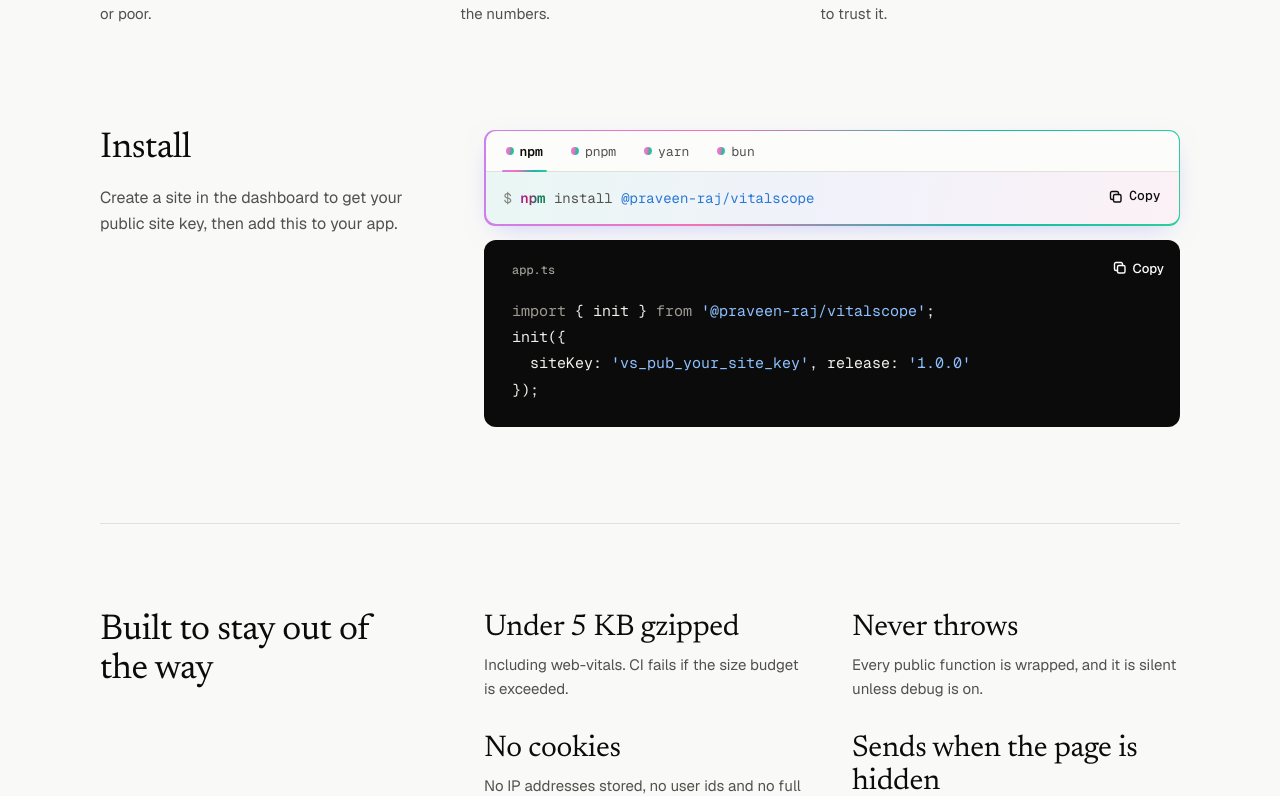
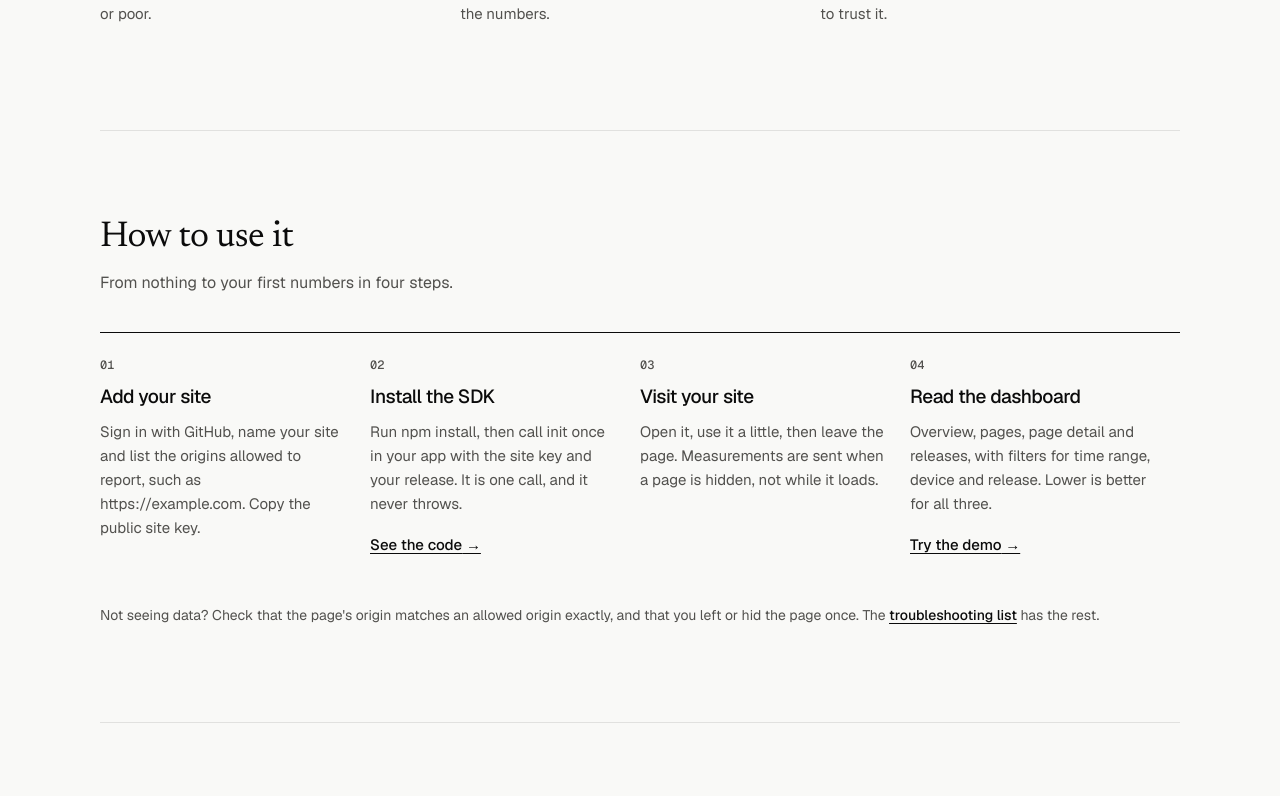
Before and after one commit to praveen-raj-r/vitalscope, a Next.js app in the folder apps/web/: page / in a window 1280 px wide. Shown: the part 966-1762 px from the top of the page. Built offline with nearby package versions, Linux system fonts and the light colour scheme.

Commit message:
feat: add usage steps section to enhance onboarding experience

```diff
--- a/apps/web/src/app/page.tsx
+++ b/apps/web/src/app/page.tsx
@@ -29,6 +29,29 @@ const QUESTIONS = [
   {
     title: "Did the last release help?",
     text: "Two releases side by side, with the change in percent and the sample size, so you know when to trust it.",
+  },
+];
+
+const STEPS = [
+  {
+    title: "Add your site",
+    text: "Sign in with GitHub, name your site and list the origins allowed to report, such as https://example.com. Copy the public site key.",
+  },
+  {
+    title: "Install the SDK",
+    text: "Run npm install, then call init once in your app with the site key and your release. It is one call, and it never throws.",
+    href: "#install",
+    link: "See the code",
+  },
+  {
+    title: "Visit your site",
+    text: "Open it, use it a little, then leave the page. Measurements are sent when a page is hidden, not while it loads.",
+  },
+  {
+    title: "Read the dashboard",
+    text: "Overview, pages, page detail and releases, with filters for time range, device and release. Lower is better for all three.",
+    href: "/demo",
+    link: "Try the demo",
   },
 ];
 
@@ -279,8 +302,62 @@ export default function Home() {
         </section>
 
         <section
+          aria-labelledby="how-to-use"
+          className="border-t border-vz-border py-12 md:pb-24 md:pt-22"
+        >
+          <h2
+            id="how-to-use"
+            className={`mb-2.5 text-[28px] leading-[1.12] tracking-[-0.015em] md:mb-3 md:text-4xl md:leading-[1.1] ${SERIF}`}
+          >
+            How to use it
+          </h2>
+          <p className="mb-5 max-w-130 text-pretty text-[15px] leading-[1.6] text-vz-ink-2 md:mb-9 md:text-base">
+            From nothing to your first numbers in four steps.
+          </p>
+          <ol className="grid border-t border-vz-ink md:grid-cols-4">
+            {STEPS.map((step, i) => (
+              <li
+                key={step.title}
+                className="border-b border-vz-border py-4.5 md:border-b-0 md:pb-2 md:pl-0 md:pr-6 md:pt-6"
+              >
+                <div
+                  className={`text-[11px] font-medium text-vz-ink-2 md:text-xs ${MONO}`}
+                >
+                  {String(i + 1).padStart(2, "0")}
+                </div>
+                <h3 className="mb-1.5 mt-2 text-[17px] font-medium leading-[1.3] tracking-tight md:mb-2.5 md:mt-3 md:text-[19px]">
+                  {step.title}
+                </h3>
+                <p className="text-pretty text-[15px] leading-[1.6] text-vz-ink-2">
+                  {step.text}
+                </p>
+                {step.href && (
+                  <Link
+                    href={step.href}
+                    className={`mt-2 inline-flex min-h-11 items-center text-[15px] font-medium text-vz-ink underline underline-offset-[3px] hover:text-vz-series ${FOCUS}`}
+                  >
+                    {step.link} →
+                  </Link>
+                )}
+              </li>
+            ))}
+          </ol>
+          <p className="mt-5 text-pretty text-sm leading-[1.6] text-vz-ink-2 md:mt-7">
+            Not seeing data? Check that the page&apos;s origin matches an
+            allowed origin exactly, and that you left or hid the page once. The{" "}
+            <a
+              href={`${GITHUB_URL}#not-seeing-data`}
+              className={`font-medium text-vz-ink underline underline-offset-[3px] hover:text-vz-series ${FOCUS}`}
+            >
+              troubleshooting list
+            </a>{" "}
+            has the rest.
+          </p>
+        </section>
+
+        <section
           aria-labelledby="install"
-          className="grid gap-4 pb-12 md:pb-24 lg:grid-cols-[320px_minmax(0,1fr)] lg:gap-16"
+          className="grid gap-4 border-t border-vz-border py-12 md:pb-24 md:pt-22 lg:grid-cols-[320px_minmax(0,1fr)] lg:gap-16"
         >
           <div>
             <h2
```
